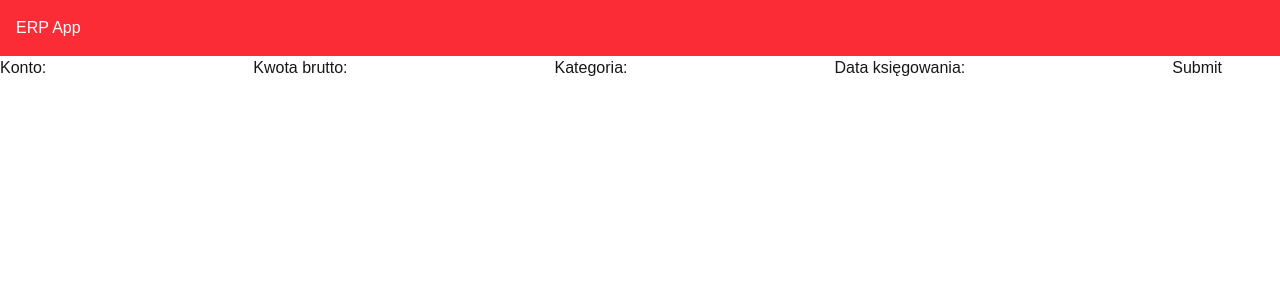
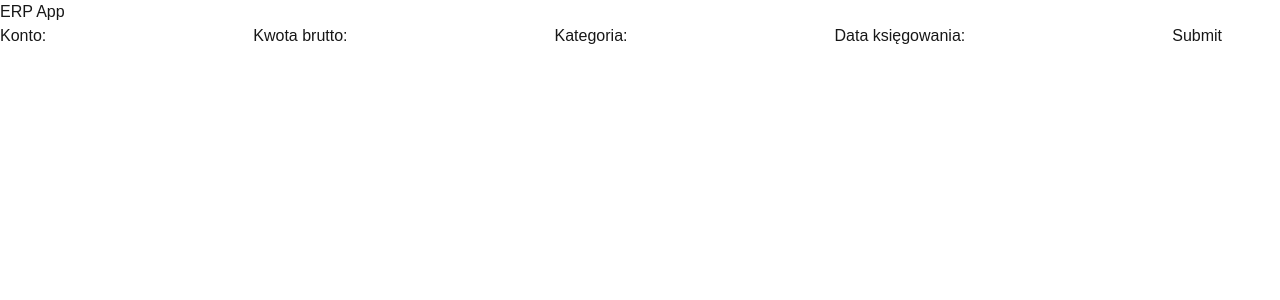
Before and after one commit to PawelJaronski/erp-front, a Next.js app: page / in a window 1280 px wide. Shown: the top 300 px of the page. Built offline with nearby package versions, Linux system fonts and the light colour scheme.

Commit message:
just some tests

```diff
--- a/src/app/page.tsx
+++ b/src/app/page.tsx
@@ -3,7 +3,7 @@ import SimpleExpenseForm from "@/components/SimpleExpenseForm";
 export default function Home() {
   return (
     <main>
-      <h1 className="bg-red-500 text-white p-4">ERP App</h1>
+      <h1>ERP App</h1>
       <SimpleExpenseForm />
     </main>
 
```
